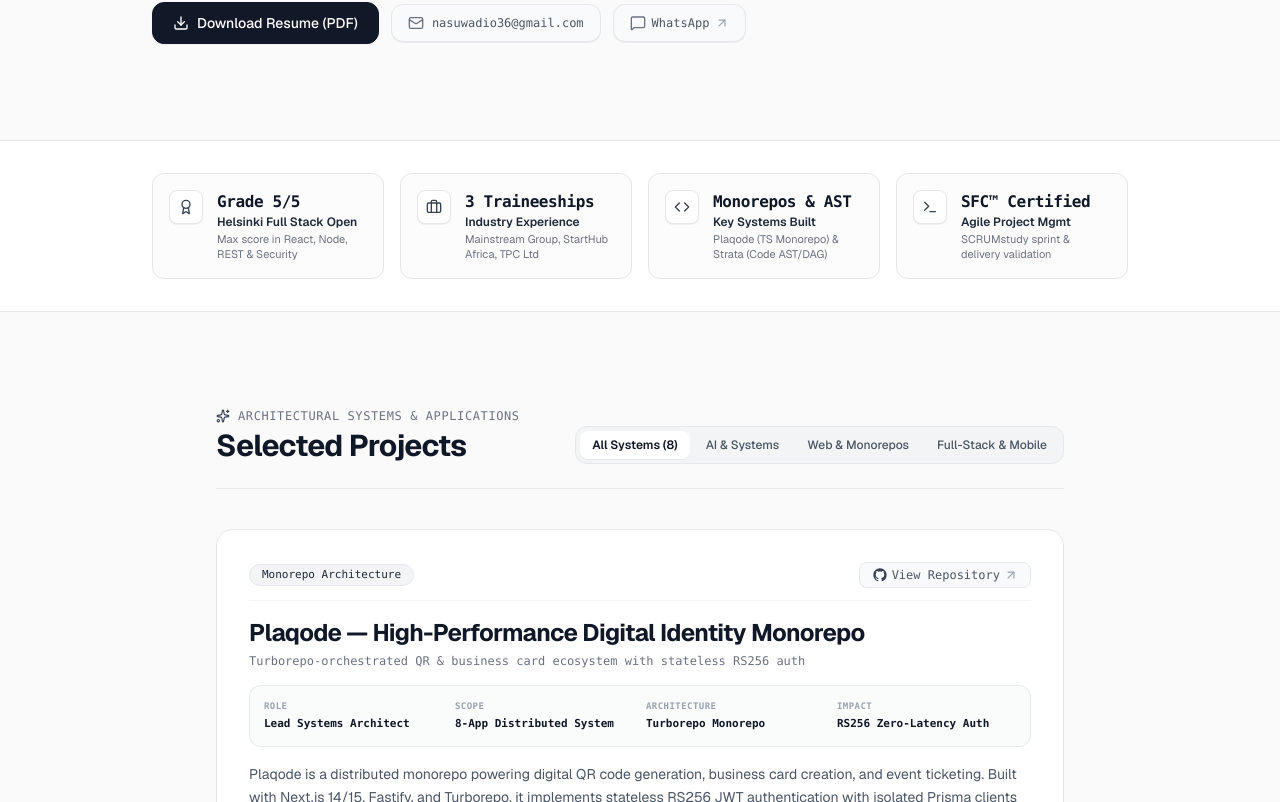
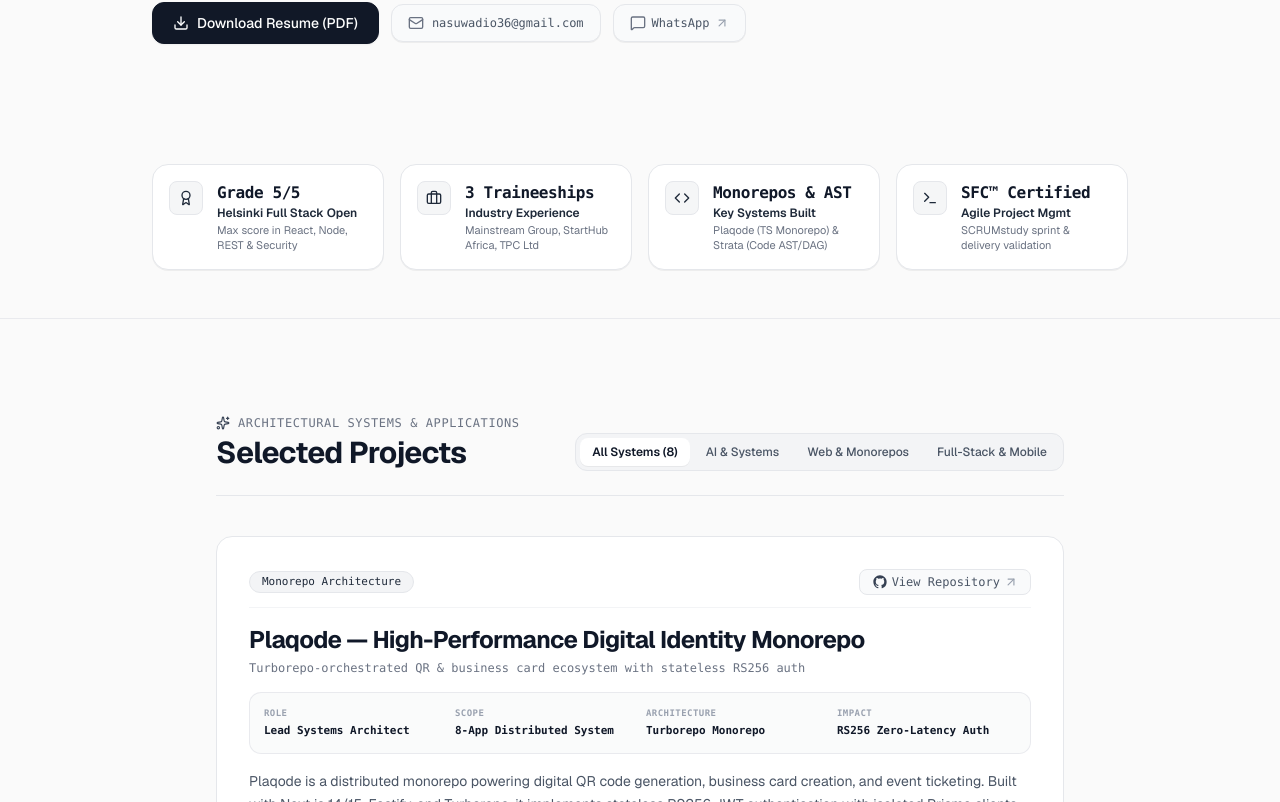
Before and after one commit to dionis36/portfolio, a Next.js app: page / in a window 1280 px wide. Shown: the part 518-1320 px from the top of the page. Built offline with nearby package versions, Linux system fonts and the light colour scheme.

Commit message:
style: update section borders and refine ProofMetricsBar visual design

```diff
--- a/src/components/CertificationsSection.tsx
+++ b/src/components/CertificationsSection.tsx
@@ -31,7 +31,7 @@
   ];
 
   return (
-    <section id="certifications" className="py-16 md:py-24 bg-gray-50/60 border-t border-gray-200">
+    <section id="certifications" className="py-16 md:py-24 border-t border-gray-200/80">
       <div className="max-w-5xl mx-auto px-4 sm:px-6">
 
         {/* Section Header */}
--- a/src/components/ExperienceTimeline.tsx
+++ b/src/components/ExperienceTimeline.tsx
@@ -44,7 +44,7 @@
   ];
 
   return (
-    <section id="experience" className="py-16 md:py-24 bg-gray-50/60 border-t border-gray-200">
+    <section id="experience" className="py-16 md:py-24 border-t border-gray-200/80">
       <div className="max-w-5xl mx-auto px-4 sm:px-6">
 
         {/* Section Header */}
--- a/src/components/ProjectsBentoGrid.tsx
+++ b/src/components/ProjectsBentoGrid.tsx
@@ -240,7 +240,7 @@
   });
 
   return (
-    <section id="projects" className="py-16 md:py-24">
+    <section id="projects" className="py-16 md:py-24 border-t border-gray-200/80">
       <div className="max-w-4xl mx-auto px-4 sm:px-6">
 
         {/* Section Header */}
--- a/src/components/ProofMetricsBar.tsx
+++ b/src/components/ProofMetricsBar.tsx
@@ -32,7 +32,7 @@
   ];
 
   return (
-    <section className="py-8 border-y border-gray-200 bg-white">
+    <section className="py-6 pb-12">
       <div className="max-w-5xl mx-auto px-4 sm:px-6">
         <div className="grid grid-cols-1 sm:grid-cols-2 lg:grid-cols-4 gap-4">
           {metrics.map((m, idx) => {
@@ -40,9 +40,9 @@
             return (
               <div
                 key={idx}
-                className="p-4 rounded-xl bg-gray-50/50 border border-gray-200 flex items-start gap-3.5"
+                className="natural-card bg-white p-4 flex items-start gap-3.5 hover:border-gray-300 transition-all shadow-2xs"
               >
-                <div className="p-2 rounded-lg bg-white border border-gray-200 text-gray-700 shrink-0 shadow-2xs">
+                <div className="p-2 rounded-lg bg-gray-100/80 border border-gray-200 text-gray-800 shrink-0">
                   <Icon className="w-4 h-4" />
                 </div>
                 <div>
--- a/src/components/SkillMatrix.tsx
+++ b/src/components/SkillMatrix.tsx
@@ -60,7 +60,7 @@
   ];
 
   return (
-    <section id="skills" className="py-16 md:py-24">
+    <section id="skills" className="py-16 md:py-24 border-t border-gray-200/80">
       <div className="max-w-5xl mx-auto px-4 sm:px-6">
 
         {/* Section Header */}
```
